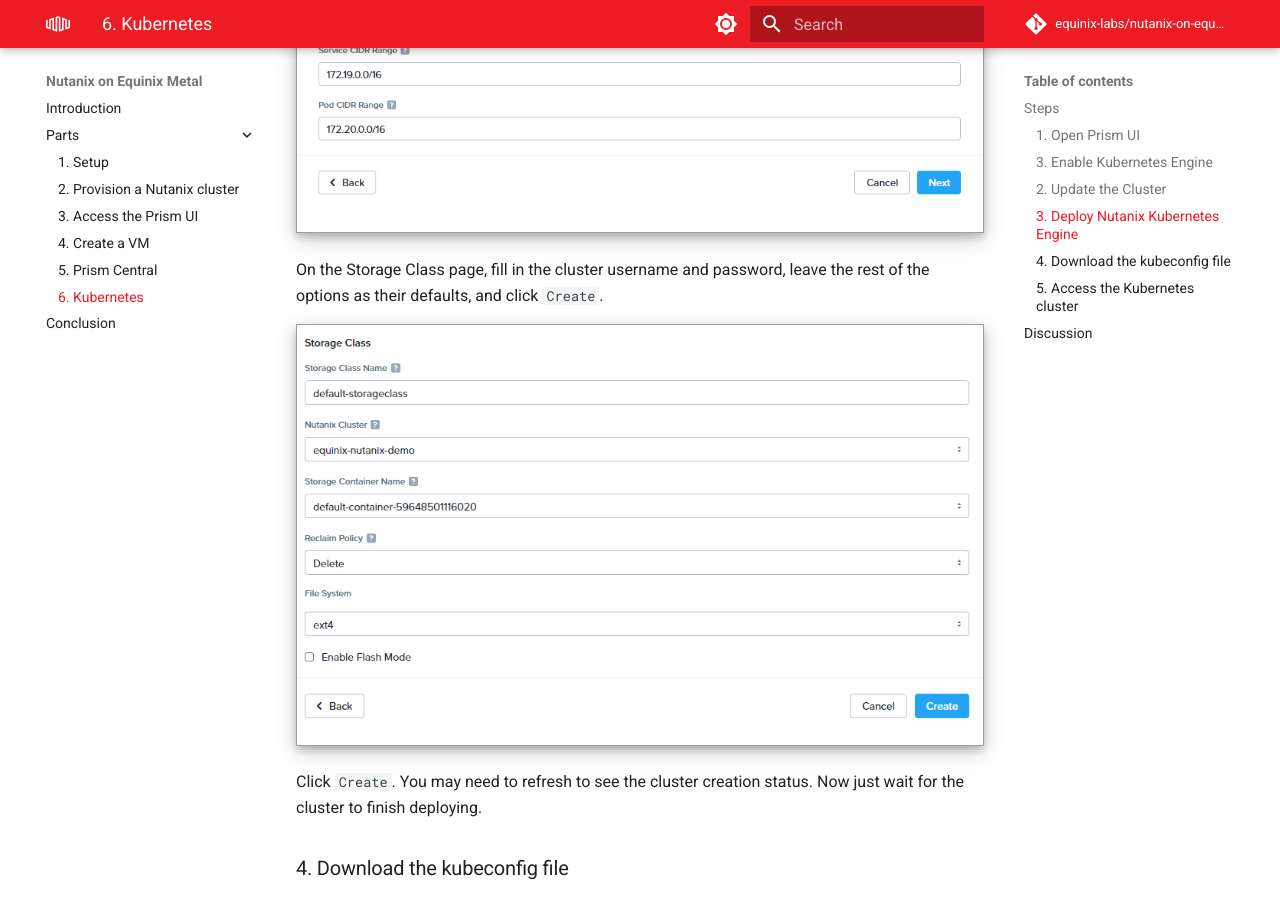
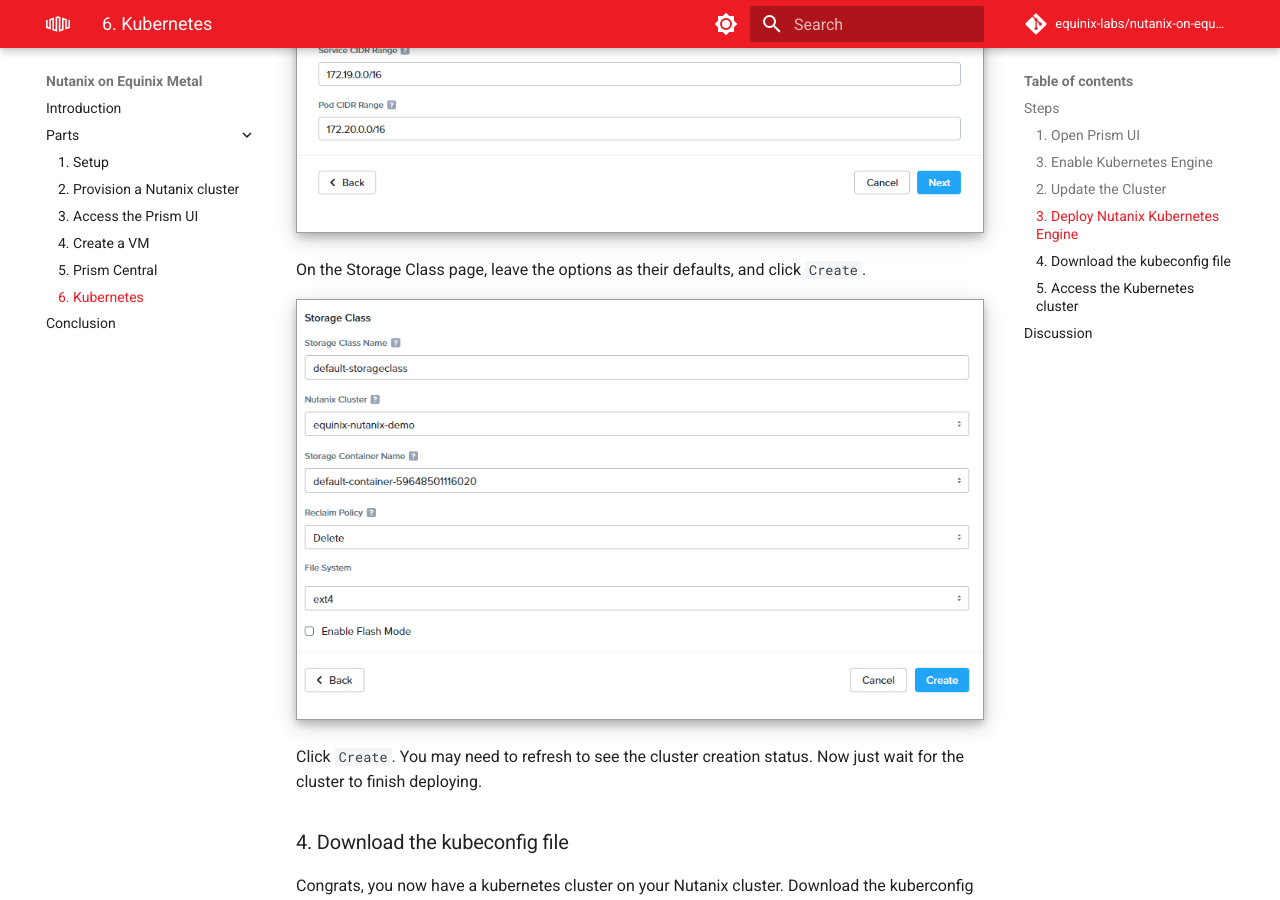
Before and after one commit to equinix-labs/equinix-labs-metal-nutanix-cluster, an MkDocs documentation site: the page built from docs/parts/6-kubernetes.md, in a window 1280 px wide and 900 px high, scrolled down 3256 px. Built offline with MkDocs 1.6.1 and Material for MkDocs 9.7.7, drawn with Linux system fonts in a browser that asks for light colours; comment, search, counter and statistics services are not loaded.

Commit message:
fix: storage class doesn't mention username/password on current version of NKE
Signed-off-by: Chris Privitere <23177737+cprivitere@users.noreply.github.com>

```diff
--- a/docs/parts/6-kubernetes.md
+++ b/docs/parts/6-kubernetes.md
@@ -52,7 +52,7 @@
 
 ![K8s Demo Network Provider](../images/k8s-demo-network-provider.png)
 
-On the Storage Class page, fill in the cluster username and password, leave the rest of the options as their defaults, and click `Create`.
+On the Storage Class page, leave the options as their defaults, and click `Create`.
 
 ![K8s Demo Storage Class](../images/k8s-demo-storage-class.png)
 
```
